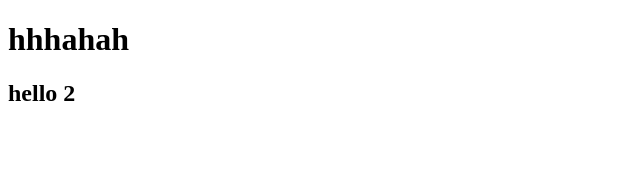
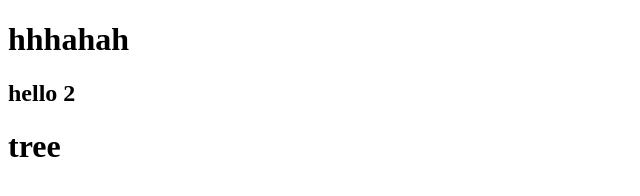
Before and after one commit to SainexDo/Rep_Crown, a plain HTML site: page index.html in a window 1280 px wide. Shown: the full height of the page, 0-640 px from the left. Drawn offline with Linux system fonts and the light colour scheme.

Commit message:
crea de js

```diff
--- a/index.html
+++ b/index.html
@@ -8,5 +8,7 @@
 <body>
     <h1>hhhahah</h1>
     <h2>hello 2</h2>
+    <h1>tree</h1>
+
 </body>
 </html>
--- /dev/null
+++ b/new.js
@@ -0,0 +1,3 @@
+console.log("Hola");
+console.log("Franco");
+console.log("Seseesesese");
```
